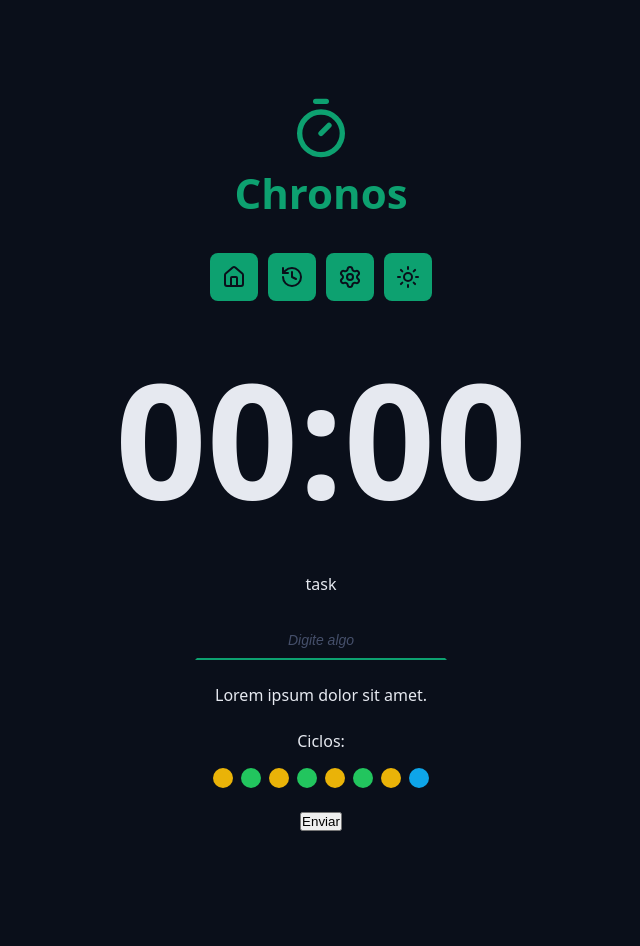
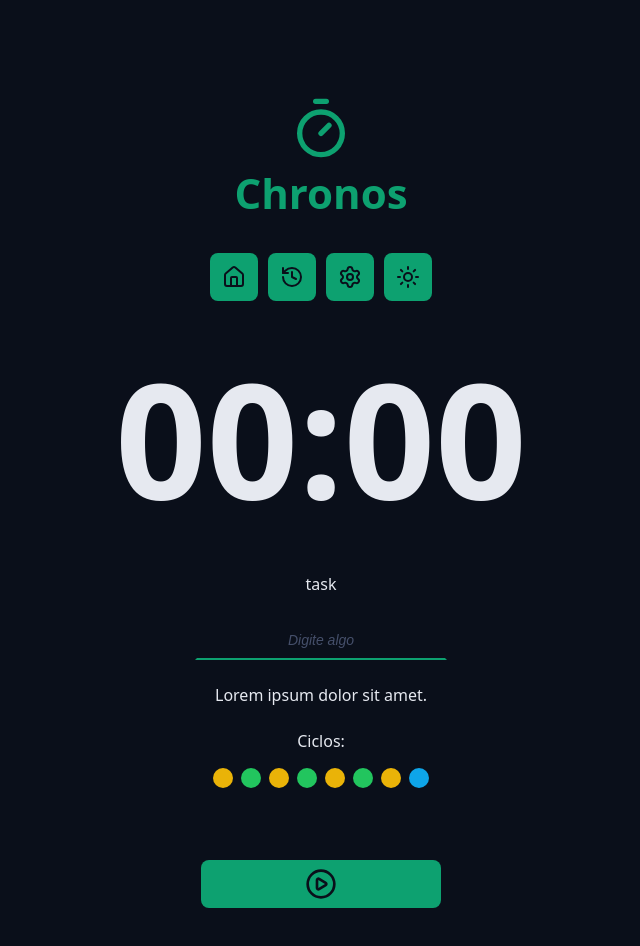
Before and after one commit to gsdeoliveira/chronos-pomodoro, a React (Vite) app: page / in a window 1280 px wide. Shown: the top 946 px of the page, without its empty margins (319-959 px from the left). Before the commit the page ends 863 px from the top, so only its background shows below. Built offline with nearby package versions, Linux system fonts and the light colour scheme.

Commit message:
feat: create DefaultButton component

```diff
--- a/src/App.tsx
+++ b/src/App.tsx
@@ -8,6 +8,8 @@
 import { CountDown } from './components/CountDown'
 import { DefaultInput } from './components/DefaultInput'
 import { Cycles } from './components/Cycles'
+import { DefaultButton } from './components/DefaultButton'
+import { PlayCircleIcon } from 'lucide-react'
 
 export const App = () => {
   return (
@@ -38,7 +40,7 @@
             <Cycles />
           </div>
           <div className='formRow'>
-            <button>Enviar</button>
+            <DefaultButton icon={<PlayCircleIcon />} />
           </div>
         </form>
       </Container>
--- /dev/null
+++ b/src/components/DefaultButton/index.tsx
@@ -0,0 +1,18 @@
+import styles from './styles.module.css'
+
+type DefaultButtonProps = {
+  icon: React.ReactNode
+  color?: 'green' | 'red'
+} & React.ComponentProps<'button'>
+
+export const DefaultButton = ({
+  icon,
+  color = 'green',
+  ...props
+}: DefaultButtonProps) => {
+  return (
+    <button className={`${styles.button} ${styles[color]}`} {...props}>
+      {icon}
+    </button>
+  )
+}
--- /dev/null
+++ b/src/components/DefaultButton/styles.module.css
@@ -0,0 +1,33 @@
+.button {
+  border: none;
+  background: var(--primary);
+  color: var(--text-over-primary);
+  display: flex;
+  align-items: center;
+  justify-content: center;
+  min-width: 24rem;
+  padding: 0.8rem;
+  border-radius: 0.8rem;
+  margin: 4.8rem 0;
+  cursor: pointer;
+  transition: all 0.2s ease-in-out;
+}
+
+.button svg {
+  width: 3.2rem;
+  height: 3.2rem;
+}
+
+.button:hover {
+  filter: brightness(0.8);
+}
+
+.green {
+  background: var(--primary);
+  color: var(--text-over-primary);
+}
+
+.red {
+  background: var(--error);
+  color: var(--text-over-error);
+}
```
